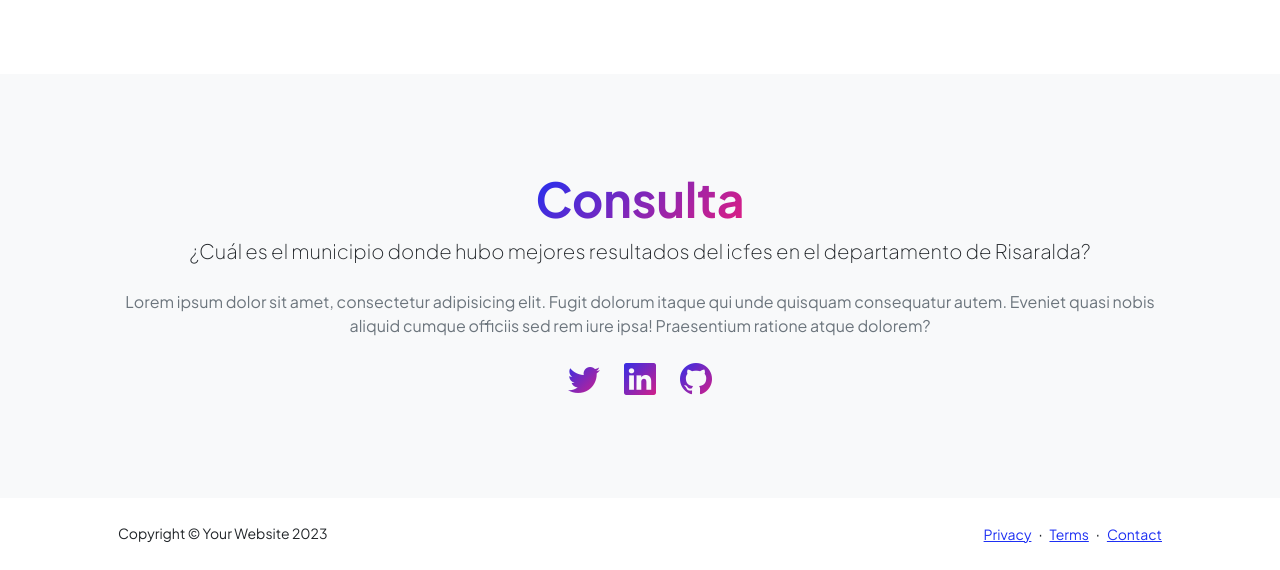
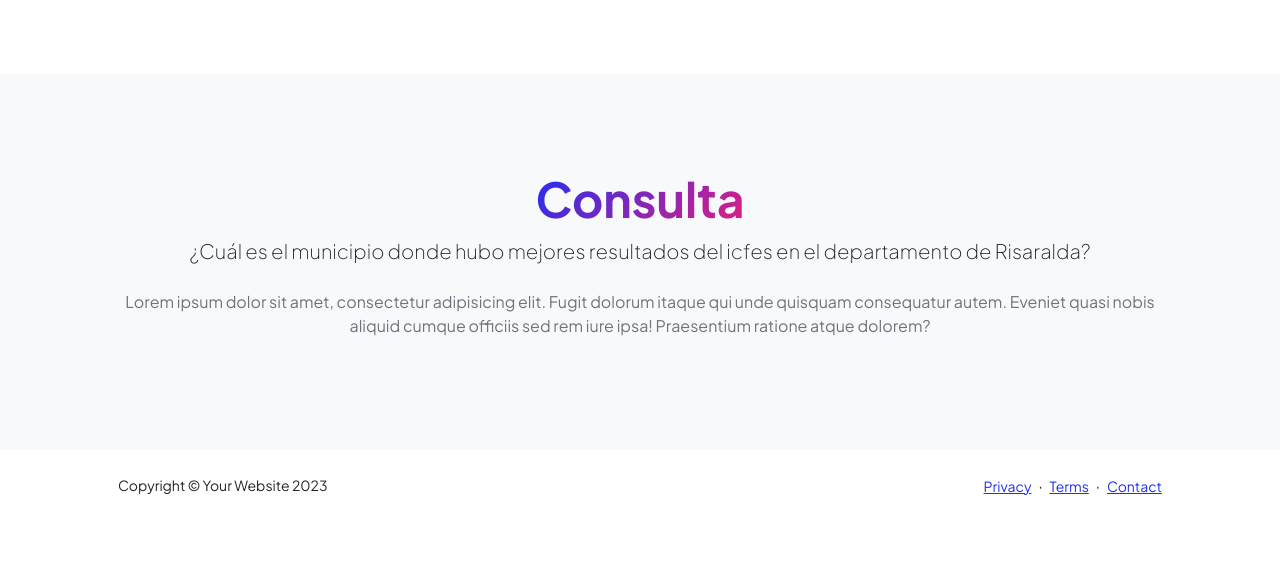
Before and after one commit to caanrosa/DABQLS, a plain HTML site: page index.html in a window 1280 px wide. Shown: the part 933-1503 px from the top of the page. After the commit the page ends 1455 px from the top, so only its background shows below. Drawn offline with nearby package versions, Linux system fonts and the light colour scheme.

Commit message:
Update index.html

```diff
--- a/index.html
+++ b/index.html
@@ -183,9 +183,7 @@
                                 <p class="lead fw-light mb-4">¿Cuál es el municipio donde hubo mejores resultados del icfes en el departamento de Risaralda?</p>
                                 <p class="text-muted">Lorem ipsum dolor sit amet, consectetur adipisicing elit. Fugit dolorum itaque qui unde quisquam consequatur autem. Eveniet quasi nobis aliquid cumque officiis sed rem iure ipsa! Praesentium ratione atque dolorem?</p>
                                 <div class="d-flex justify-content-center fs-2 gap-4">
-                                    <a class="text-gradient" href="#!"><i class="bi bi-twitter"></i></a>
-                                    <a class="text-gradient" href="#!"><i class="bi bi-linkedin"></i></a>
-                                    <a class="text-gradient" href="#!"><i class="bi bi-github"></i></a>
+
                                 </div>
                             </div>
                         </div>
```
